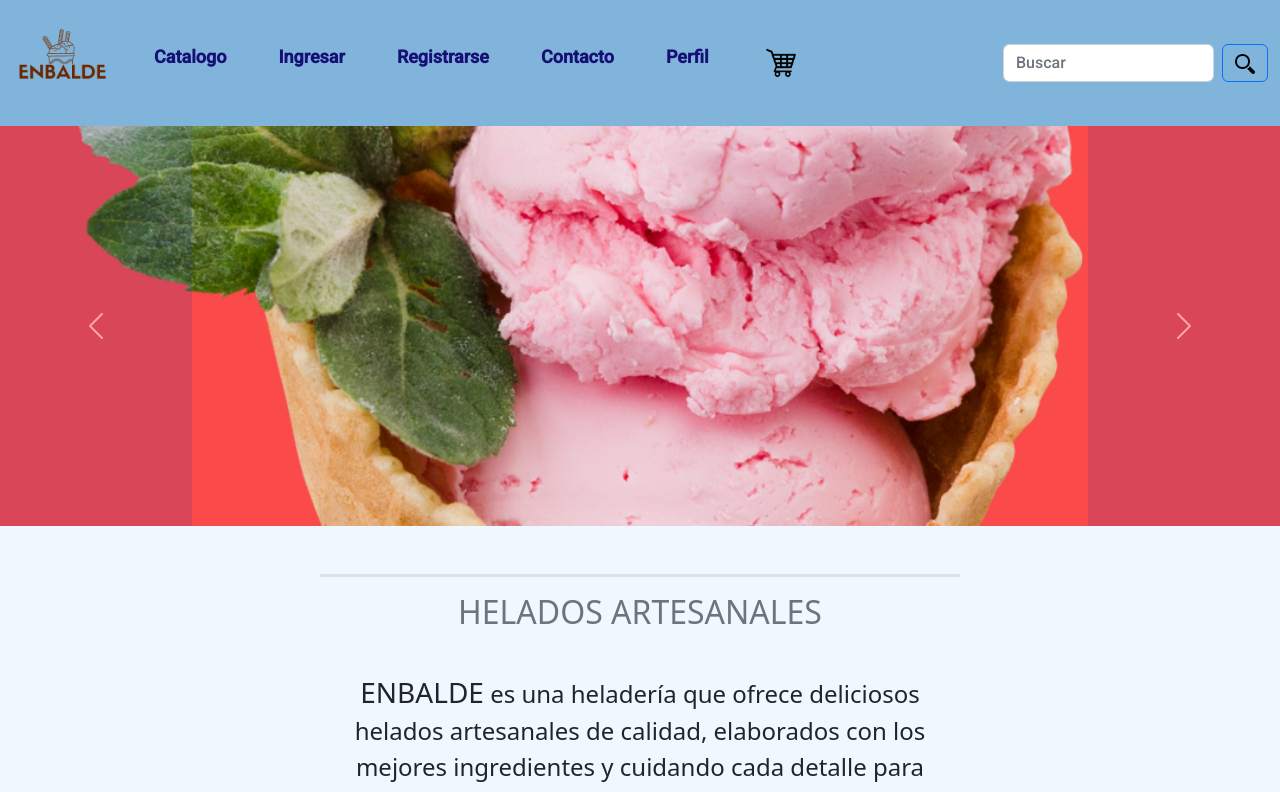
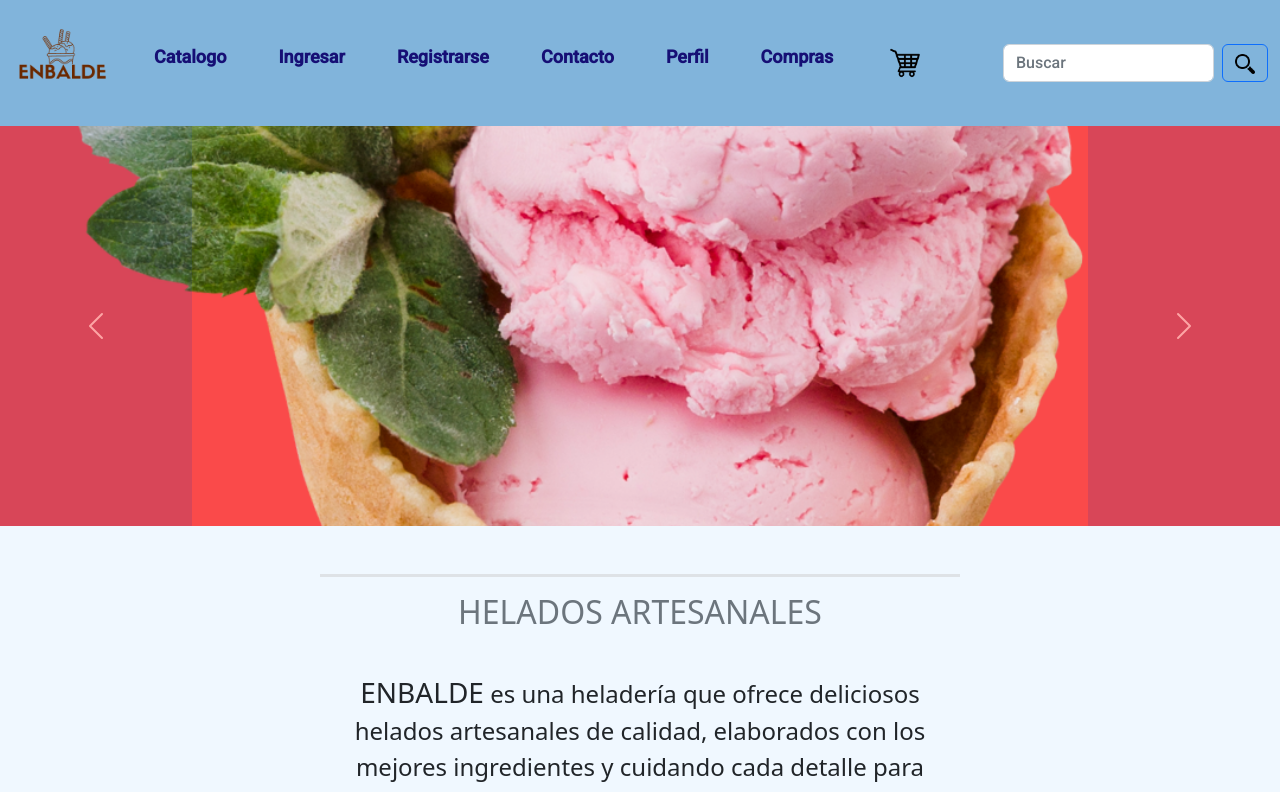
Before and after one commit to NataliaAlvarezIspc/proyecto-ispc-ecommerce, an Angular app in the folder front-end/enbalde/: page / in a window 1280 px wide. Shown: the top 792 px of the page. Built offline with nearby package versions, Linux system fonts and the light colour scheme.

Commit message:
Crear link en el header del componente 'compras'

```diff
--- a/front-end/enbalde/src/app/shared/header/header.component.html
+++ b/front-end/enbalde/src/app/shared/header/header.component.html
@@ -12,6 +12,7 @@
                     <li class="nav-item"><a class="nav-link" [routerLink]="['/registracion']">Registrarse</a></li>
                     <li class="nav-item"><a class="nav-link" [routerLink]="['/contacto']">Contacto</a></li>
                     <li class="nav-item"><a class="nav-link" [routerLink]="['/perfil']">Perfil</a></li>
+                    <li class="nav-item"><a class="nav-link" [routerLink]="['/compras']">Compras</a></li> <!--espacio es momentaneo (se incluirá en Perfil)-->
                     <li class="nav-item"><a class="nav-link" [routerLink]="['/carrito']"><img id="logocarrito" src="assets/img/carrito.png" alt="logo carrito" width="40" height="40"></a></li>
                 </ul>
 
```
